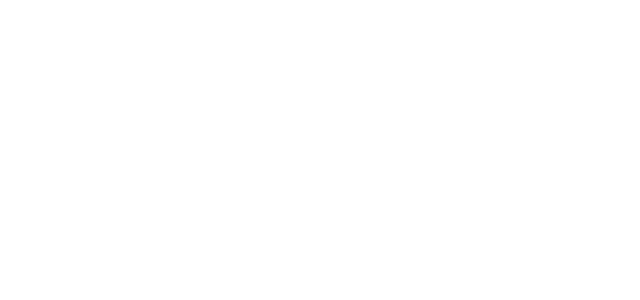
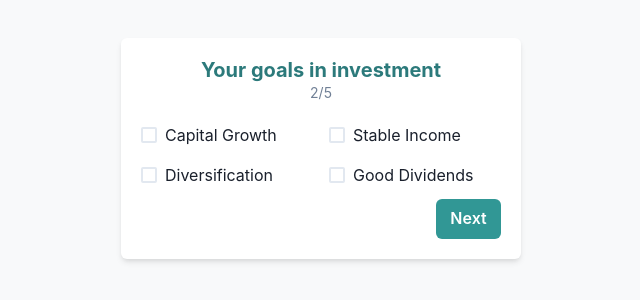
Before and after one commit to Ortvest/keytrading-ui, a React (Vite) app: page / in a window 1280 px wide. Shown: the part 1913-2213 px from the top of the page, without its empty margins (319-959 px from the left). Before the commit the page ends 1661 px from the top, so only its background shows below. Built offline with nearby package versions, Linux system fonts and the light colour scheme.

Commit message:
[KTAI-18] feat: added second step of this flow

```diff
--- /dev/null
+++ b/src/modules/InvestmentFlow/layout/GoalsStep/features/GoalsInvestment/index.tsx
@@ -0,0 +1,14 @@
+import { Box, Heading, Text } from '@chakra-ui/react';
+
+export const GoalsInvestment = () => {
+  return (
+    <Box textAlign="center" mb="20px">
+      <Heading as="h2" fontSize="20px" color="teal.600">
+        Your goals in investment
+      </Heading>
+      <Text fontSize="14px" color="gray.500">
+        2/5
+      </Text>
+    </Box>
+  );
+};
--- /dev/null
+++ b/src/modules/InvestmentFlow/layout/GoalsStep/features/GoalsSelection/index.tsx
@@ -0,0 +1,22 @@
+import { Goal } from '@shared/interfaces/Goal.interface';
+import { goalsMockData } from '@shared/mocks/Goals.mocks';
+
+import { Checkbox, CheckboxGroup, Grid } from '@chakra-ui/react';
+
+interface GoalsSelectionProps {
+  onGoalsChange: (selectedGoals: string[]) => void;
+}
+
+export const GoalsSelection = ({ onGoalsChange }: GoalsSelectionProps) => {
+  return (
+    <CheckboxGroup onChange={onGoalsChange}>
+      <Grid templateColumns="repeat(2, 1fr)" gap={4}>
+        {goalsMockData.map((goal: Goal) => (
+          <Checkbox key={goal.value} value={goal.value}>
+            {goal.name}
+          </Checkbox>
+        ))}
+      </Grid>
+    </CheckboxGroup>
+  );
+};
--- /dev/null
+++ b/src/modules/InvestmentFlow/layout/GoalsStep/index.tsx
@@ -0,0 +1,25 @@
+import { NavigationButton } from '@modules/InvestmentFlow/layout/AmountStep/features/NavigationButton';
+import { GoalsInvestment } from '@modules/InvestmentFlow/layout/GoalsStep/features/GoalsInvestment';
+import { GoalsSelection } from '@modules/InvestmentFlow/layout/GoalsStep/features/GoalsSelection';
+
+import { Box, Flex } from '@chakra-ui/react';
+
+interface GoalsStepProps {
+  onGoalsChange: (selectedGoals: string[]) => void;
+}
+
+export const GoalsStep = ({ onGoalsChange }: GoalsStepProps) => {
+  return (
+    <Box>
+      <Flex direction="column" align="center" justify="center" p="20px" minH="100vh" bg="#f8f9fa">
+        <Box bg="white" p="20px" borderRadius="md" boxShadow="md" maxW="400px" w="100%">
+          <GoalsInvestment />
+          <Flex direction="column" gap="12px">
+            <GoalsSelection onGoalsChange={onGoalsChange} />
+            <NavigationButton />
+          </Flex>
+        </Box>
+      </Flex>
+    </Box>
+  );
+};
--- a/src/pages/Main/Main.tsx
+++ b/src/pages/Main/Main.tsx
@@ -1,5 +1,6 @@
 import { Header } from '@modules/Header';
 import { AmountStep } from '@modules/InvestmentFlow/layout/AmountStep';
+import { GoalsStep } from '@modules/InvestmentFlow/layout/GoalsStep';
 import { LoginModal } from '@modules/Modals/Login';
 
 import { Box } from '@chakra-ui/react';
@@ -14,6 +15,7 @@
         <LoginModal />
       </Box>
       <AmountStep />
+      <GoalsStep />
     </>
   );
 };
--- /dev/null
+++ b/src/shared/interfaces/Goal.interface.ts
@@ -0,0 +1,4 @@
+export interface Goal {
+  name: string;
+  value: string;
+}
--- /dev/null
+++ b/src/shared/mocks/Goals.mocks.ts
@@ -0,0 +1,8 @@
+import { Goal } from '@shared/interfaces/Goal.interface';
+
+export const goalsMockData: Goal[] = [
+  { name: 'Capital Growth', value: 'capital-growth' },
+  { name: 'Stable Income', value: 'stable-income' },
+  { name: 'Diversification', value: 'diversification' },
+  { name: 'Good Dividends', value: 'good-dividends' },
+];
```
